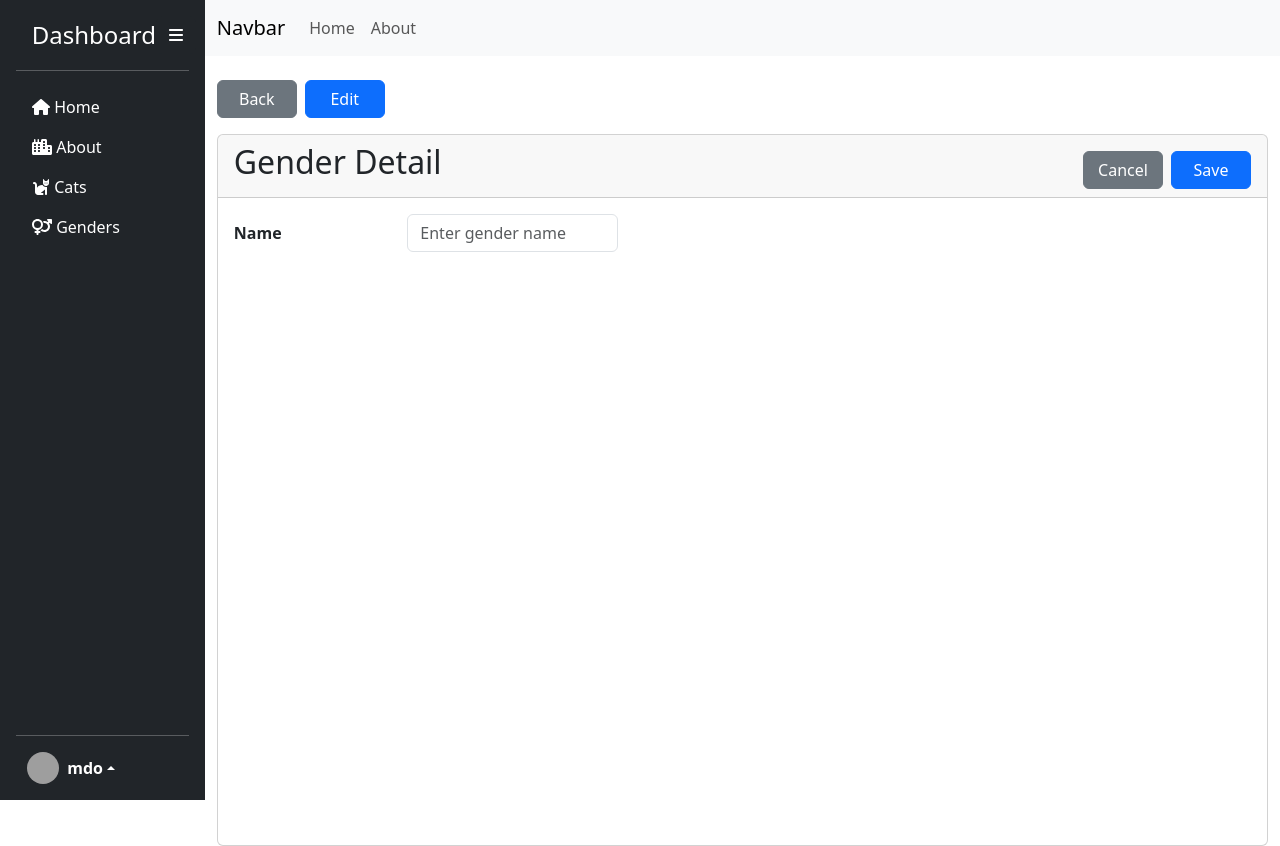
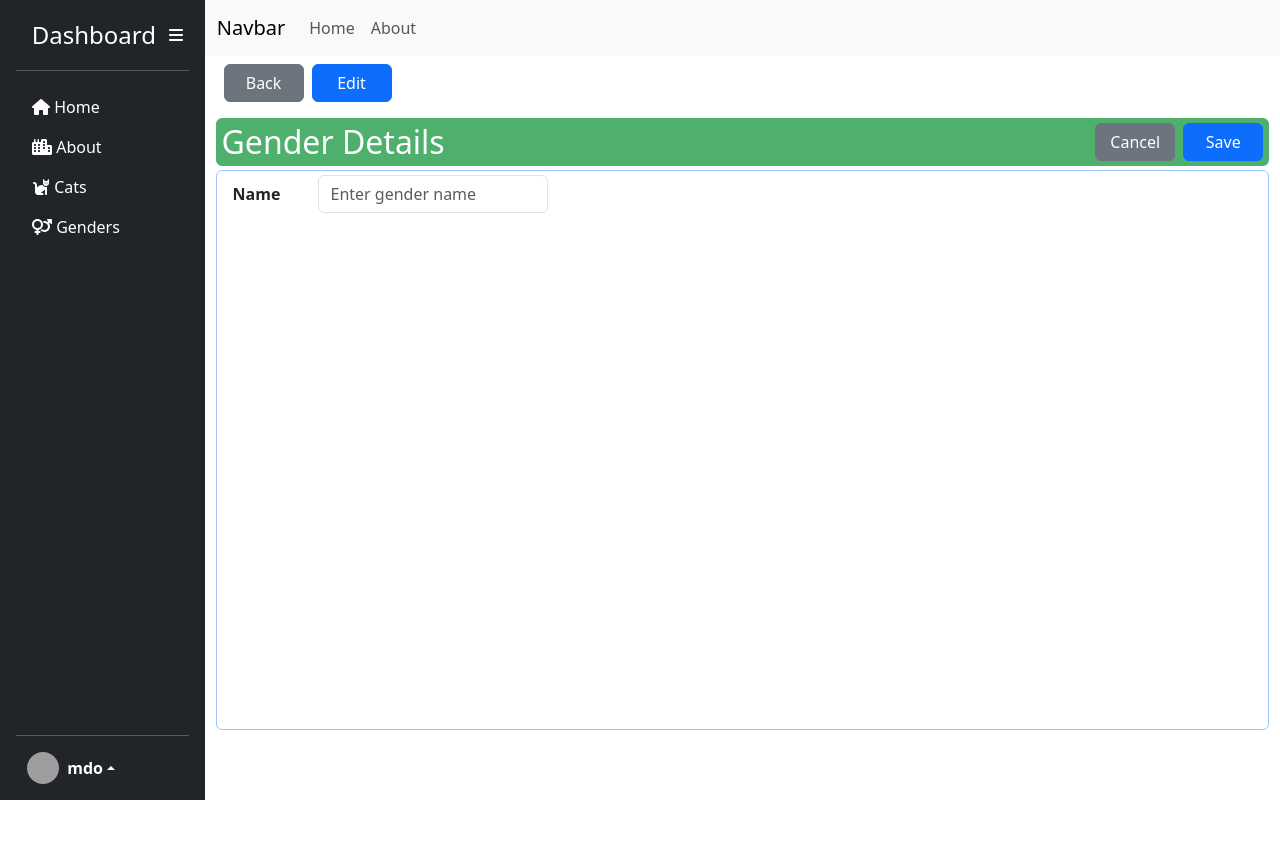
Before and after one commit to kmfd14/emr-vite-reactjs, a React (Vite) app: page /gender in a window 1280 px wide. Both pictures are taken after a click on the button "Edit". After the commit the page ends 800 px from the top, so only its background shows below. Built offline with nearby package versions, Linux system fonts and the light colour scheme; no server answers; grey boxes are pictures that could not be loaded.

Commit message:
Add changes for form style in GenderDetails to act as template

```diff
--- a/src/views/GenderDetails.jsx
+++ b/src/views/GenderDetails.jsx
@@ -51,8 +51,8 @@ const GenderDetails = () => {
   }
 
   return (
-    <div className="container mt-4">
-      <div className="d-flex flex-row gap-2">
+    <div className="mx-auto" style={{width: '98%'}}>
+      <div className="d-flex flex-row gap-2 mx-2 mt-2">
         <button className="btn btn-secondary mb-3" style={{width: '5rem'}} onClick={() => navigate(-1)}>Back</button>
         <button className="btn btn-primary mb-3" style={{width: '5rem'}} onClick={handleEditClick}>Edit</button>
       </div>
@@ -62,25 +62,27 @@ const GenderDetails = () => {
           messageValue="Saved successfully!"
         />
       }
-      <div className="card" style={{height: '89vh'}}>
-        <form onSubmit={handleFormSubmit}>
-          <div className="card-header d-flex flex-row justify-content-between">
-            <h2>Gender Detail</h2>
+      <div style={{height: '79vh'}}>
+        <form onSubmit={handleFormSubmit} className="gap-2">
+          <div className="d-flex justify-content-between align-items-center p-0 m-0 rounded" style={{height: '3rem', border: '2px #4FB06D solid', backgroundColor: '#4FB06D', color: 'white'}}>
+            <h2 className="mb-0 ps-1">Gender Details</h2>
             {isEditing && (
-              <div className="d-flex flex-row gap-2 justify-content-center align-items-center">
-                <button type="button" className="btn btn-secondary mt-2 ml-2" style={{width: '5rem'}} onClick={() => setIsEditing(false)}>Cancel</button>
-                <button type="submit" className="btn btn-primary mt-2 bg-gradient-success" style={{width: '5rem'}}>Save</button>
+              <div className="d-flex flex-row gap-2 align-items-center pe-1">
+                <button type="button" className="btn btn-secondary" style={{width: '5rem'}} onClick={() => setIsEditing(false)}>Cancel</button>
+                <button type="submit" className="btn btn-primary" style={{width: '5rem'}}>Save</button>
               </div>
             )}
           </div>
-          <div className="card-body">
+          <div className="border border-primary-subtle rounded mt-1 pb-1" style={{height: '70vh'}}>
             {isEditing ? (
-              <div className="form-group row">
-                <label htmlFor="name" className="col-sm-2 col-form-label" style={{fontWeight: 'bold'}}>Name</label>
-                <div className="col-sm-10">
+              <>
+                <div className="form-group row ms-1 me-1 pt-1">
+                  <div className="row">
+                    <label htmlFor="name" className="col-sm-1 col-form-label" style={{fontWeight: 'bold'}}>Name</label>
+                    <div className="col-sm-3">
                       <input
                         type="text"
-                    className="form-control w-25"
+                        className="form-control"
                         id="name"
                         name="name"
                         value={formData.name}
@@ -89,11 +91,20 @@ const GenderDetails = () => {
                         required={true}
                       />
                     </div>
+
                   </div>
+                </div>
+              </>
             ) : (
               <>
-                <p><strong>Gender ID:</strong> {gender.id}</p>
-                <p><strong>Name:</strong> {gender.name}</p>
+                <div className="row ms-1 me-1 pt-1">
+                  <div className="row">
+                    <label htmlFor="name" className="col-sm-1 col-form-label" style={{ fontWeight: 'bold' }}>Name</label>
+                    <div className="col-sm-3">
+                      <span className="form-control-plaintext" style={{paddingLeft: '0.81rem', borderBottom: '1px black solid'}}>{gender.name}</span>
+                    </div>
+                  </div>
+                </div>
               </>
             )}
           </div>
```
Lines whose indentation alone changed are shown as unchanged.
